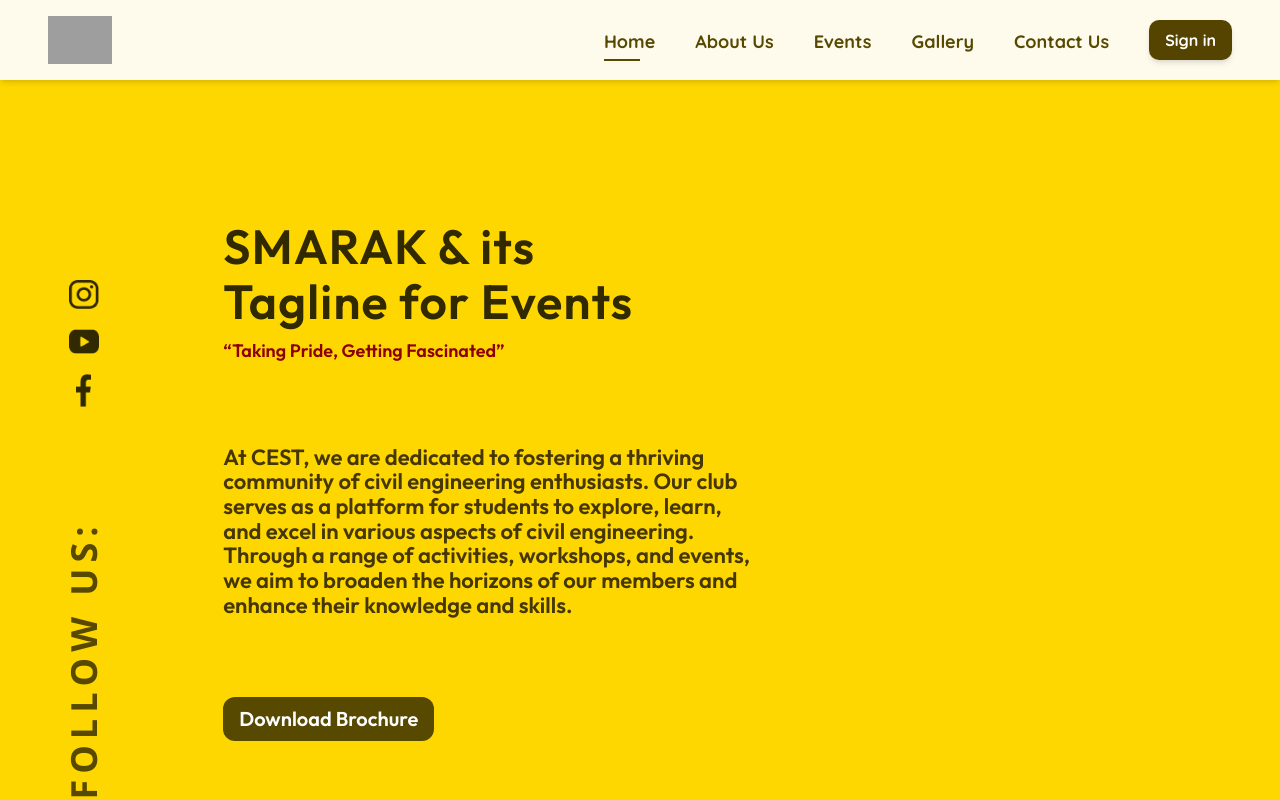
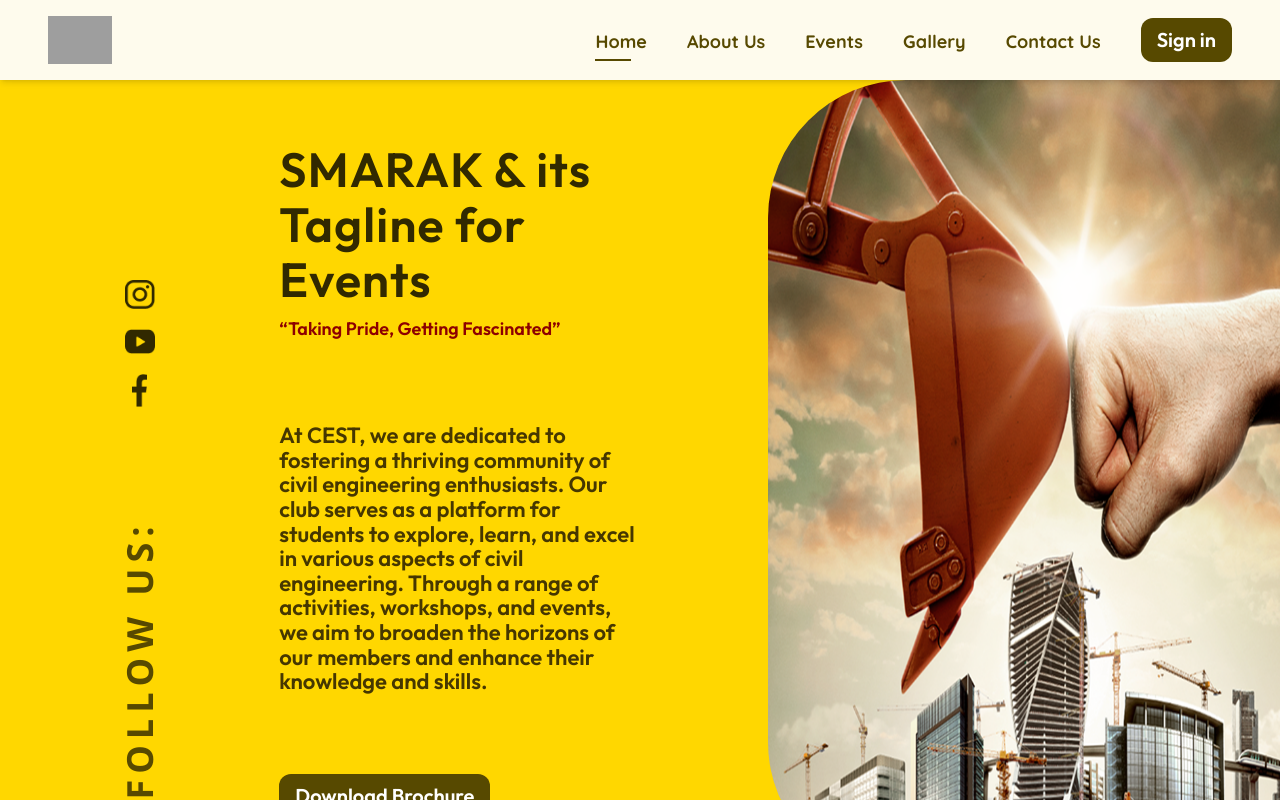
Before and after one commit to Deepaksaini73/project-smarak, a Next.js app: page / in a window 1280 px wide. Shown: the top 800 px of the page. Built offline with nearby package versions, Linux system fonts and the light colour scheme; no server answers; grey boxes are pictures that could not be loaded.

Commit message:
feat: enhance button styling and refactor hero layout for improved responsiveness

```diff
--- a/src/app/globals.css
+++ b/src/app/globals.css
@@ -47,7 +47,7 @@
   }
 
   .button-primary {
-    @apply px-4 py-2 font-outfit bg-[#574900] text-[#fff] text-xl font-semibold rounded-xl hover:opacity-90 duration-300 transition-all ease-in-out focus:outline-none focus:ring-4 focus:ring-[#574900]/50 focus:ring-offset-0;
+    @apply px-4 py-2 font-outfit bg-[#574900] text-[#fff] text-xl font-semibold rounded-xl hover:opacity-90 duration-300 transition-all ease-in-out focus:outline-none focus:ring-4 focus:ring-[#574900]/50 focus:ring-offset-0 cursor-pointer;
   }
 
   body {
--- a/src/components/home/hero/countdown.tsx
+++ /dev/null
@@ -1,75 +0,0 @@
-import React, { useState, useEffect } from 'react';
-import { cn } from '@/lib/utils';
-
-interface CountdownTimerProps {
-  targetDate: Date;
-  className?: string;
-}
-
-const CountdownTimer: React.FC<CountdownTimerProps> = ({ targetDate, className }) => {
-  const [timeLeft, setTimeLeft] = useState({
-    days: 0,
-    hours: 0,
-    minutes: 0,
-    seconds: 0,
-  });
-
-  useEffect(() => {
-    const calculateTimeLeft = () => {
-      const difference = targetDate.getTime() - new Date().getTime();
-
-      if (difference > 0) {
-        setTimeLeft({
-          days: Math.floor(difference / (1000 * 60 * 60 * 24)),
-          hours: Math.floor((difference / (1000 * 60 * 60)) % 24),
-          minutes: Math.floor((difference / 1000 / 60) % 60),
-          seconds: Math.floor((difference / 1000) % 60),
-        });
-      } else {
-        setTimeLeft({ days: 0, hours: 0, minutes: 0, seconds: 0 });
-      }
-    };
-
-    calculateTimeLeft();
-    const timer = setInterval(calculateTimeLeft, 1000);
-
-    return () => clearInterval(timer);
-  }, [targetDate]);
-
-  return (
-    <div className={cn('flex justify-center items-center space-x-4 md:space-x-6', className)}>
-      <CountdownUnit value={timeLeft.days} label="DAYS" />
-      <div className="text-construction-yellow text-xl md:text-3xl font-bold animate-pulse-soft">
-        :
-      </div>
-      <CountdownUnit value={timeLeft.hours} label="HOURS" />
-      <div className="text-construction-yellow text-xl md:text-3xl font-bold animate-pulse-soft">
-        :
-      </div>
-      <CountdownUnit value={timeLeft.minutes} label="MINS" />
-      <div className="text-construction-yellow text-xl md:text-3xl font-bold animate-pulse-soft xsmd:block hidden">
-        :
-      </div>
-      <CountdownUnit value={timeLeft.seconds} label="SECS" />
-    </div>
-  );
-};
-
-const CountdownUnit: React.FC<{ value: number; label: string }> = ({ value, label }) => {
-  return (
-    <div className={`${label == 'SECS' ? 'hidden' : ''} xsmd:flex flex-col items-center `}>
-      <div className="relative overflow-hidden bg-black/80 text-construction-yellow w-14 h-14 md:w-20 md:h-20 flex justify-center items-center rounded-md backdrop-blur-sm border border-construction-yellow/20">
-        <span className="text-2xl md:text-4xl font-bebas tracking-wider">
-          {value < 10 ? `0${value}` : value}
-        </span>
-        <div className="absolute inset-x-0 top-0 h-[1px] bg-construction-yellow/30"></div>
-        <div className="absolute inset-x-0 bottom-0 h-[1px] bg-construction-yellow/30"></div>
-        <div className="absolute inset-y-0 left-0 w-[1px] bg-construction-yellow/30"></div>
-        <div className="absolute inset-y-0 right-0 w-[1px] bg-construction-yellow/30"></div>
-      </div>
-      <span className="text-xs mt-1 font-medium text-construction-grey">{label}</span>
-    </div>
-  );
-};
-
-export default CountdownTimer;
--- a/src/components/home/hero/hero.tsx
+++ b/src/components/home/hero/hero.tsx
@@ -2,23 +2,24 @@ import Image from 'next/image';
 
 export default function Hero() {
   return (
-    <div className="min-h-screen bg-[#FFD700] flex items-center">
-      <div id="social" className="flex items-center flex-col justify-between min-h-[50dvh] -ml-14">
+    <div className="min-h-screen bg-[#FFD700] flex items-center justify-between w-full">
+      <div className="flex items-center justify-between w-1/2">
+        <div id="social" className="flex items-center flex-col justify-between min-h-[50dvh]">
           <div className="flex flex-col items-center justify-center gap-5">
             <Image src={'/images/ig.png'} alt="Instagram" width={30} height={30} className="mx-2" />
             <Image src={'/images/yt.png'} alt="Youtube" width={30} height={30} className="mx-2" />
             <Image src={'/images/fb.png'} alt="Facebook" width={15} height={15} className="mx-2" />
           </div>
-        <div className="mt-10">
+          <div className="mt-10 !h-full ">
             <h3
-            className="font-opensans rotate-[270deg] font-bold text-4xl text-[#574900]"
-            style={{ letterSpacing: '0.375rem' }}
+              className="font-opensans rotate-[270deg] font-bold text-4xl text-[#574900] !h-full"
+              style={{ letterSpacing: '0.375rem', whiteSpace: 'nowrap' }}
             >
               FOLLOW US:{' '}
             </h3>
           </div>
         </div>
-      <div id="middle" className="flex flex-col items-start">
+        <div id="middle" className="flex flex-col items-start ">
           <h1
             className="font-outfit font-semibold text-5xl text-[#312900] tracking-wide"
             style={{ lineHeight: '55px' }}
@@ -44,7 +45,17 @@ export default function Hero() {
           <button className="button-primary">Download Brochure</button>
         </div>
       </div>
+      <div id="image" className="h-full w-1/2 flex justify-end">
+        <div className="w-[80%] ">
+          <Image
+            src={'/images/hero.png'}
+            alt="Hero"
+            width={1000}
+            height={1000}
+            className="h-screen object-fit object-center w-full rounded-l-[138px]"
+          />
+        </div>
+      </div>
+    </div>
   );
 }
-
-/* Button */
--- a/src/components/layouts/navbar/navbar.tsx
+++ b/src/components/layouts/navbar/navbar.tsx
@@ -99,7 +99,7 @@ export default function Navbar() {
 
           {session.status === 'authenticated' ? (
             <motion.button
-              className="bg-[#554400] text-[16px] font-bold text-white px-4 py-2 rounded-md shadow-md hover:bg-[#443300] transition font-quicksand"
+              className="button-primary"
               onClick={() => router.push('/profile')}
               whileHover={{ scale: 1.05 }}
               whileTap={{ scale: 0.95 }}
@@ -108,7 +108,7 @@ export default function Navbar() {
             </motion.button>
           ) : (
             <motion.button
-              className="hidden md:block bg-[#554400] text-[16px] font-bold text-white px-4 py-2 rounded-md shadow-md hover:bg-[#443300] transition font-quicksand"
+              className="button-primary"
               onClick={() => router.push('/signin')}
               whileHover={{ scale: 1.05 }}
               whileTap={{ scale: 0.95 }}
```
Also changed, not shown: public/images/hero.png (added). Lines whose indentation alone changed are shown as unchanged.
